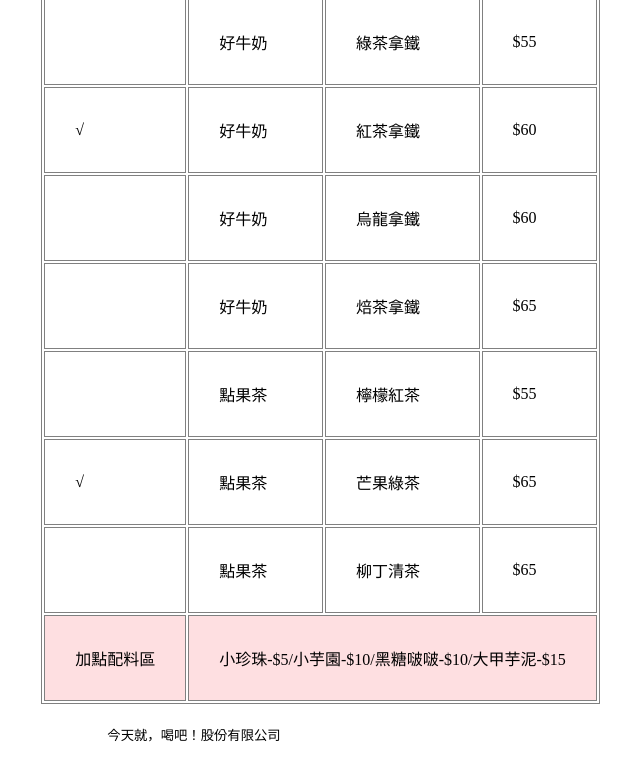
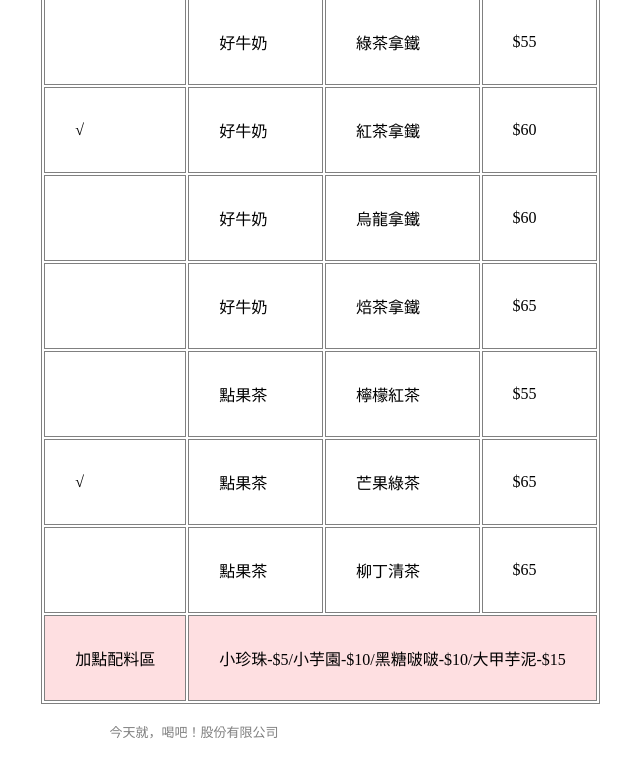
Before and after one commit to kate0101111/kate0101111.github.io, a plain HTML site: page nav.html in a window 1280 px wide. Shown: the part 616-1389 px from the top of the page, without its empty margins (446-1086 px from the left). Drawn offline with Linux system fonts and the light colour scheme.

Commit message:
Update nav.html

```diff
--- a/nav.html
+++ b/nav.html
@@ -76,7 +76,7 @@
 </table>
 
 	<footer>
-    <p><small>今天就，喝吧！股份有限公司</small></p>
+    <p style="font-size:small;font-family:Noto Sans TC;color:gray;text-align:center">今天就，喝吧！股份有限公司</p>
     </footer>
     </body>
 </html>
```
